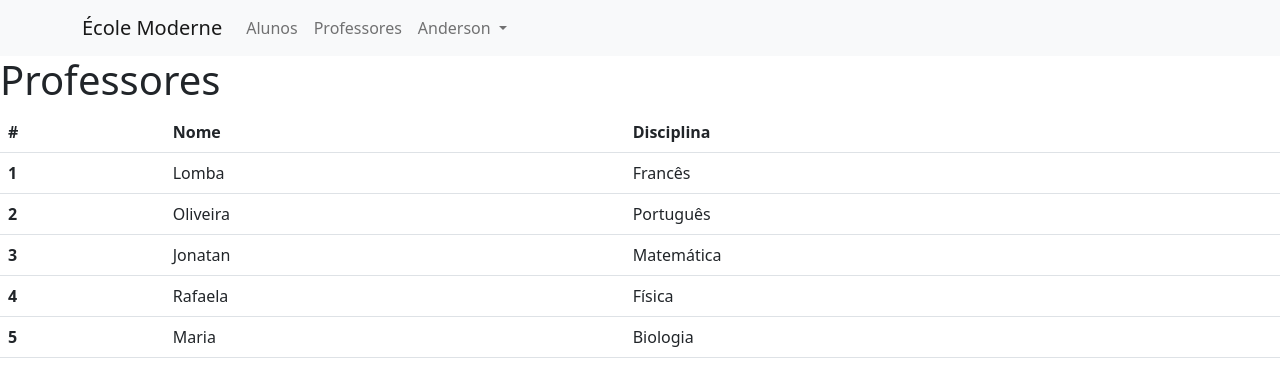
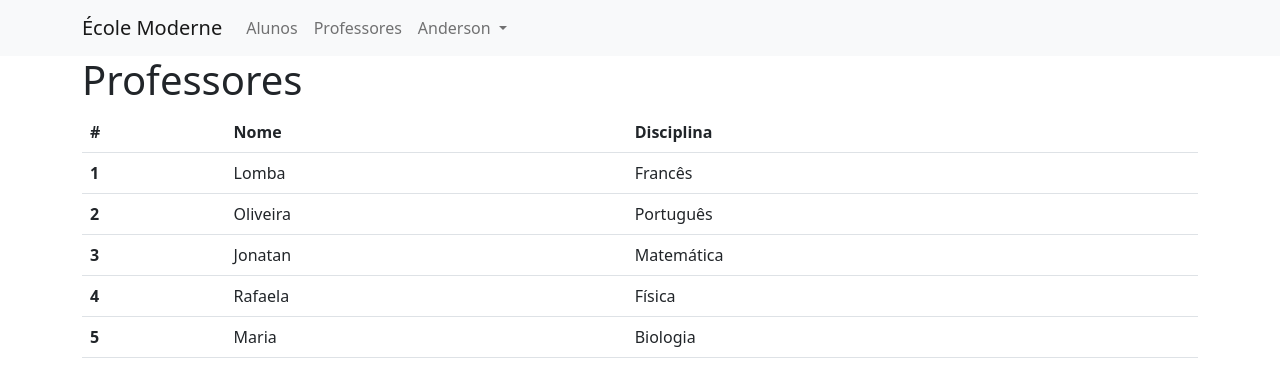
Before and after one commit to LombaAnderson/Angular_AspNetCore, an Angular app: page /professores in a window 1280 px wide. Shown: the top 386 px of the page. Built offline with nearby package versions, Linux system fonts and the light colour scheme.

Commit message:
div container

```diff
--- a/src/app/alunos/alunos.component.html
+++ b/src/app/alunos/alunos.component.html
@@ -1,11 +1,10 @@
-
 
 <div class="container">
 <app-titulo [titulo]="titulo"></app-titulo>
 
   <div *ngIf="alunoSelecionado">
 
-    aluno selecionado:{{alunoSelecionado}}
+    aluno selecionado: {{alunoSelecionado}}
     <br>
 
     <button class="btn btn-default" (click)="voltar()">Voltar</button>
--- a/src/app/dashboard/dashboard.component.html
+++ b/src/app/dashboard/dashboard.component.html
@@ -1 +1,6 @@
+
+<div class="container">
+
 <app-titulo [titulo]="titulo"></app-titulo>
+
+</div>
--- a/src/app/perfil/perfil.component.html
+++ b/src/app/perfil/perfil.component.html
@@ -1 +1,5 @@
+<div class="container">
+
 <app-titulo [titulo]="titulo"></app-titulo>
+
+</div>
--- a/src/app/professores/professores.component.html
+++ b/src/app/professores/professores.component.html
@@ -1,3 +1,5 @@
+
+<div class="container">
 <app-titulo [titulo]="titulo"></app-titulo>
 
 <table class="table">
@@ -16,3 +18,4 @@
     </tr>
   </tbody>
 </table>
+</div>
```
